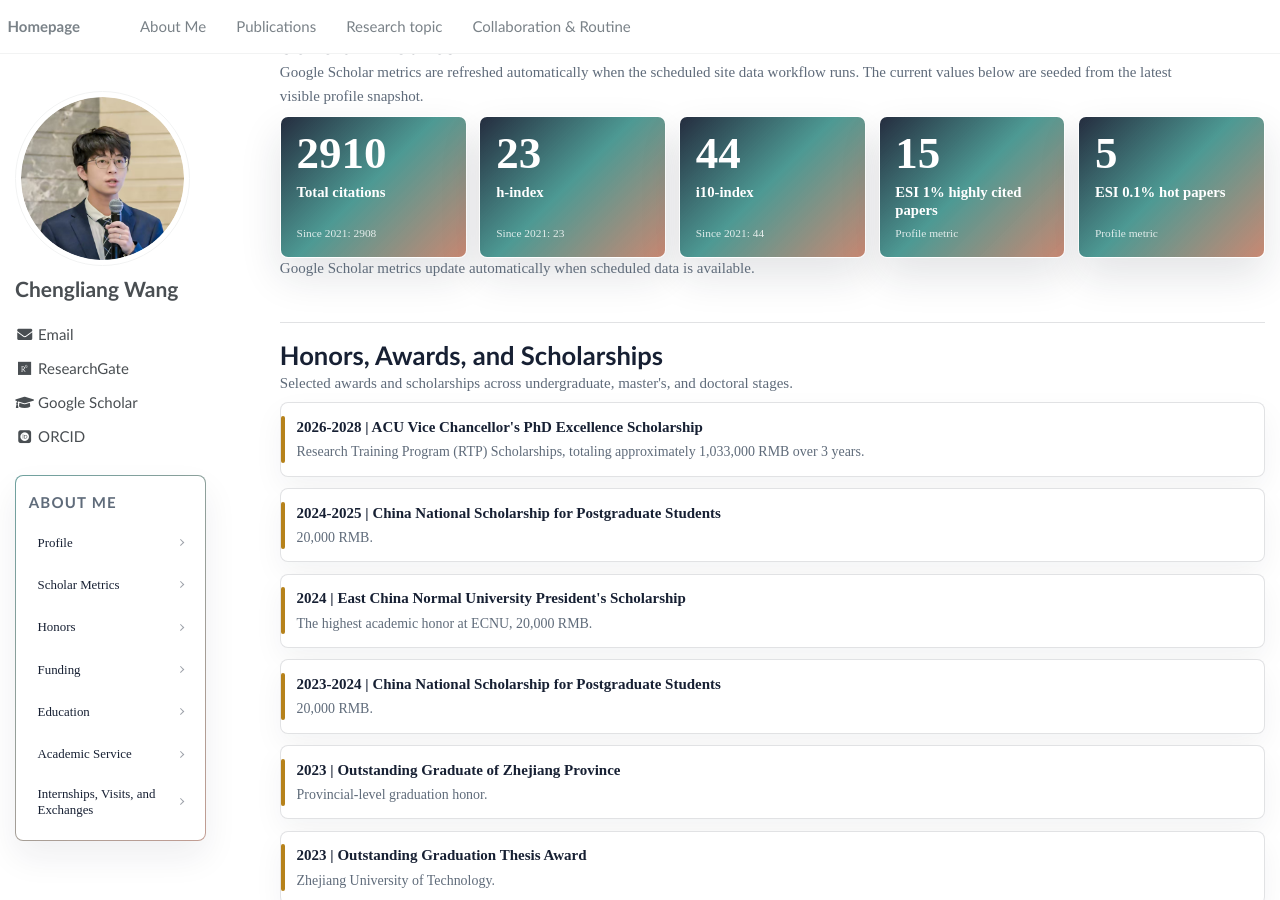
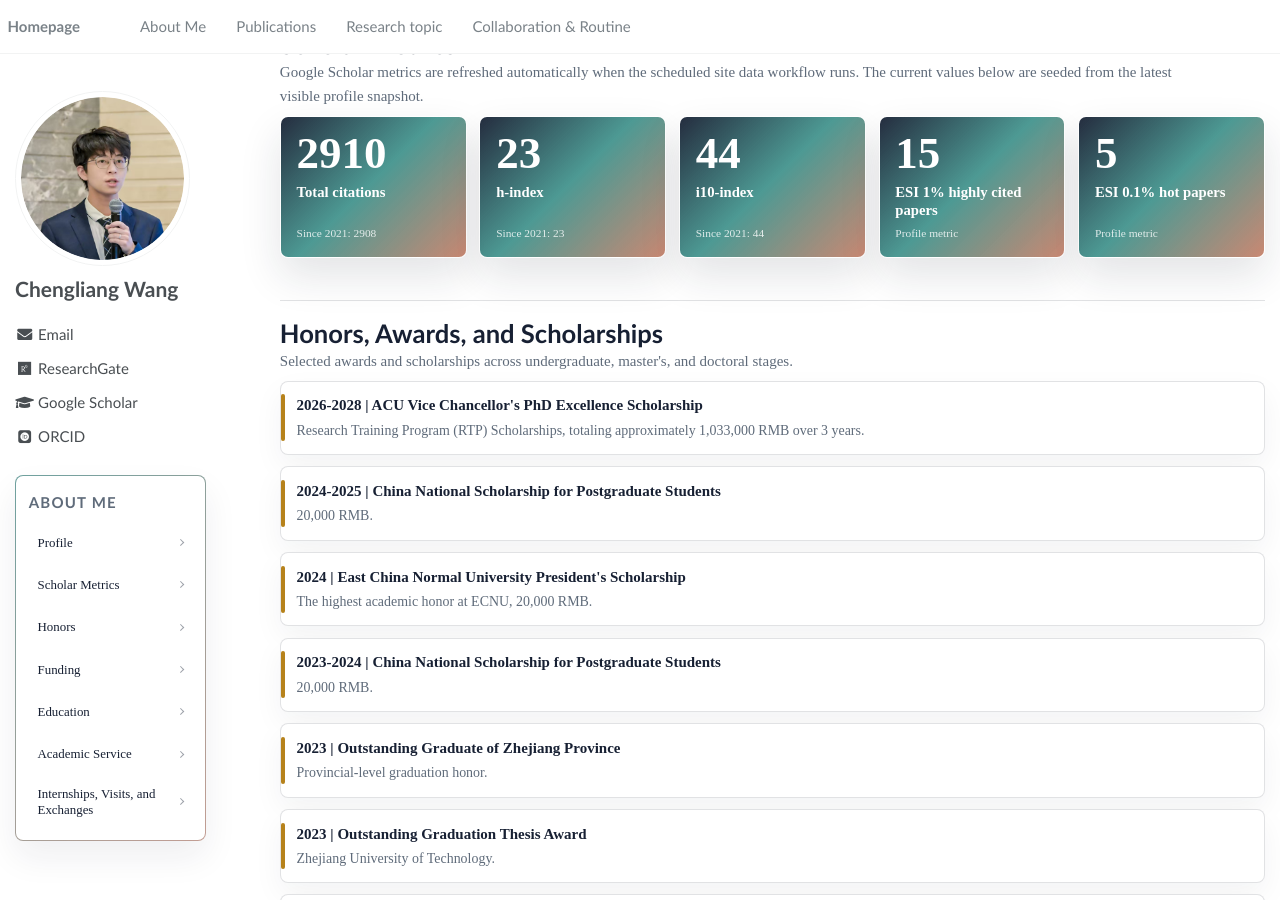
Before and after one commit to wcledutech/wcledutech.github.io, a Jekyll site: the page built from _pages/about.md, in a window 1280 px wide and 900 px high, scrolled down 441 px. Built offline with Jekyll 4.4.1, drawn with Linux system fonts in a browser that asks for light colours; some web fonts are replaced.

Commit message:
Remove scholar metrics update note

```diff
--- a/_pages/about.md
+++ b/_pages/about.md
@@ -395,7 +395,6 @@ redirect_from:
         <small>Profile metric</small>
       </article>
     </div>
-    <p class="scholar-meta" id="gs-updated">Google Scholar metrics update automatically when scheduled data is available.</p>
   </section>
 
   <section class="about-section" id="honors">
```
